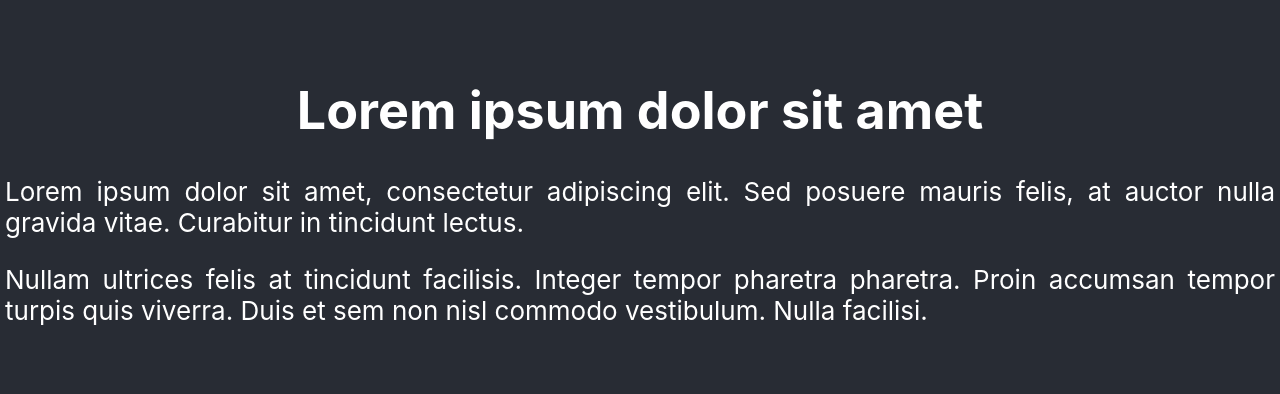
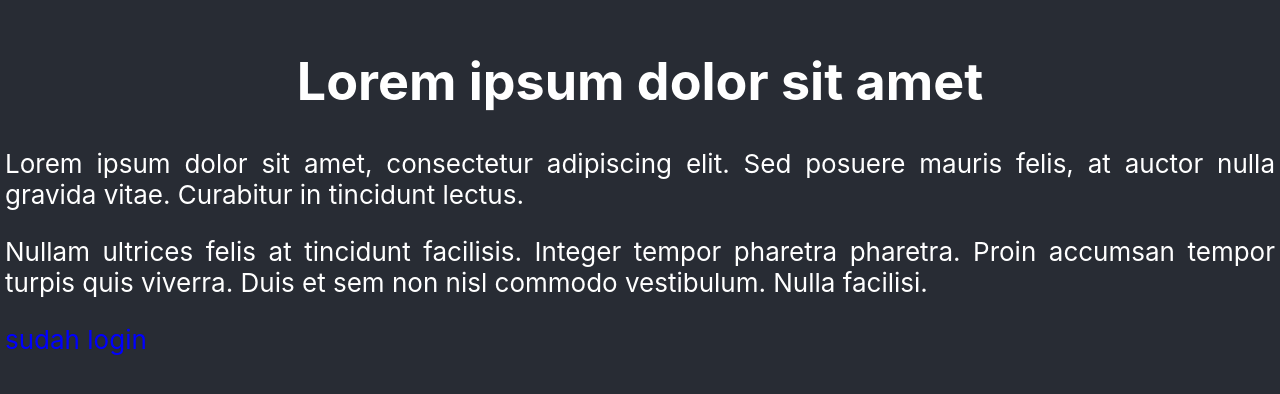
Before and after one commit to ahmadfajri/IntroReact, a React (Create React App) app: page / in a window 1280 px wide. Shown: the part 202-596 px from the top of the page. Built offline with nearby package versions, Linux system fonts and the light colour scheme.

Commit message:
menampilkan status sudah login

```diff
--- a/src/App.js
+++ b/src/App.js
@@ -6,7 +6,7 @@
   return (
     <div className="App">
       <header className="App-header">
-        <Article />
+        <Article userLogin="sudah login" />
       </header>
     </div>
   );
--- a/src/Article.js
+++ b/src/Article.js
@@ -2,10 +2,10 @@
 import TitleArticle from './TitleArticle';
 import ContentArticle from './ContentArticle';
 
-const Article = () => {
+const Article = ({ userLogin }) => {
   return <div style={{ margin: '5px' }}>
     <TitleArticle text='Lorem ipsum dolor sit amet' />
-    <ContentArticle>
+    <ContentArticle dataLogin={userLogin}>
       <p>Lorem ipsum dolor sit amet, consectetur adipiscing elit.
       Sed posuere mauris felis, at auctor nulla gravida vitae. Curabitur in
 tincidunt lectus.</p>
--- a/src/ContentArticle.js
+++ b/src/ContentArticle.js
@@ -1,8 +1,9 @@
 import * as React from 'react';
 
-const ContentArticle = ({ children }) => {
+const ContentArticle = ({ dataLogin, children }) => {
   return <div style={{ textAlign: "justify" }}>
     {children}
+    <p style={{ color: 'blue' }}>{dataLogin}</p>
   </div>
 }
 
```
